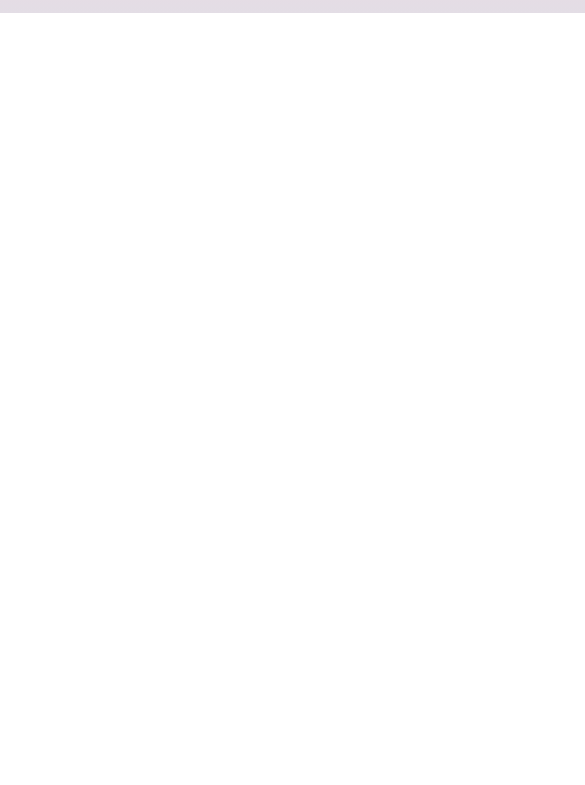
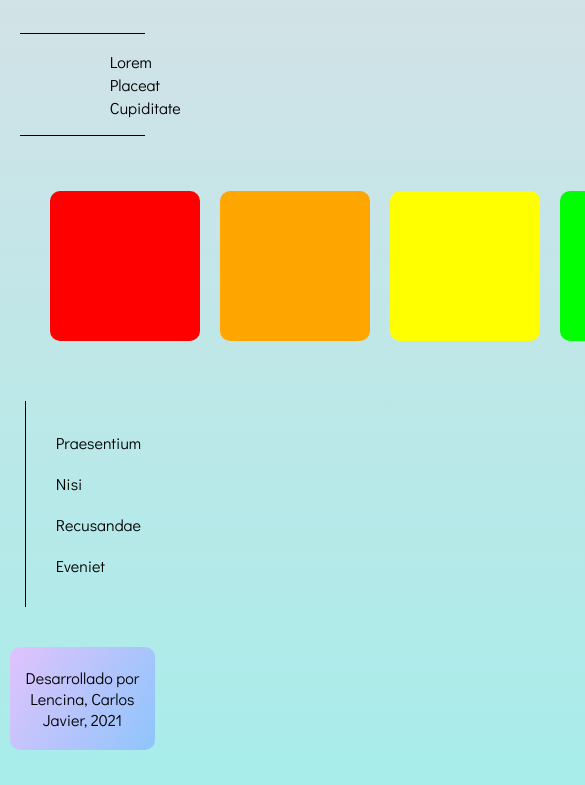
Before and after one commit to JavKhall/Colores-V2, a plain HTML site: page index.html in a window 390 px wide. Shown: the part 831-1616 px from the top of the page, 585 px wide, since content can reach past the window. Before the commit the page ends 844 px from the top, so only its background shows below. Drawn offline with Linux system fonts and the light colour scheme.

Commit message:
Se esta revisando la configuracion de la grilla para trabajar en la responsividad

```diff
--- a/estilos.css
+++ b/estilos.css
@@ -1,7 +1,7 @@
 * {
     box-sizing: border-box;
-    /* height: 100%;
-    width: 100%; */
+        /* height: 100%;
+        width: 100%; */
 }
 
 body {
@@ -11,22 +11,24 @@ body {
 
 .contenedor {
     display: grid;
+    width: 95%;
+    margin: 15px auto;
+    max-width: 1600px;
     gap: 5px;
-    grid-template-columns: repeat(3);
+    grid-template-columns: repeat(5, 1fr);
     grid-template-rows: repeat(4, auto);
     grid-template-areas:
-        "header     header      header"
-        "nav        nav         nav"
-        "section    section     aside"
-        "footer     footer      footer";
-    grid-auto-rows: min-content;
+        "header  header  header  header  header"
+        "nav     nav     nav     nav     nav"
+        "section section section section aside"
+        "footer  footer  footer  footer  footer";
 }
 
 /*CONFIGURACION DE HEADER*/
 .header {
     grid-area: header;
     display: block;
-    padding: 5px;
+    padding: 10px 30px;
     margin: 20px 0px;
     border-radius: 10px;
     background-image: linear-gradient(120deg, #e0c3fc 0%, #8ec5fc 100%);
@@ -157,10 +159,11 @@ SE ANIMA LA CAJA EN SI, TAMAÑO Y ROTACION */
 /*CONFIGURACION DE LA BARRA LATERAL*/
 .aside {
     grid-area: aside;
-    display: inline-block;
-    width: 100%;
+    display: flex;
+    width: 60%;
     margin: 15px;
     border-left: 1px solid;
+    position: left;
 }
 
 .aside__lista {
@@ -193,7 +196,38 @@ SE ANIMA LA CAJA EN SI, TAMAÑO Y ROTACION */
 }
 
 /* CONFIGURACION DE RESPONSIVIDAD DE LA PAGINA */
-@media screen and (max-width: 600px) {
+/* Small devices (landscape phones, 576px and up) */
+@media (max-width: 576px) {
+    .contenedor {
+        grid-template-areas:
+            "header     header"
+            "nav        nav"
+            "section    section"
+            "aside      aside"
+            "footer     footer";
+        grid-auto-rows: min-content;
+    }
+}
 
+/* Medium devices (tablets, 768px and up) */
+@media (max-width: 768px) {
+    .contenedor {
+        grid-template-areas:
+            "header     header"
+            "nav        nav"
+            "section    section"
+            "aside      aside"
+            "footer     footer";
+        grid-auto-rows: min-content;
+    }
+ }
 
-}
+/* Large devices (desktops, 992px and up) */
+@media (min-width: 992px) {
+
+ }
+
+/* X-Large devices (large desktops, 1200px and up) */
+@media (min-width: 1200px) {
+
+ }
--- a/index.html
+++ b/index.html
@@ -13,7 +13,7 @@
 <body class="contenedor">
     <header class="header">
         <h1>Colores Primarios y Secundarios</h1>
-		<h4>Realizar una página web con html 5 (es decir que cumpla los estándares de diseño)
+		<h4>Realizar una página web con HTML 5 (es decir que cumpla los estándares de diseño)
 			Que contenga un artículo que muestre 5 cuadros de diferentes colores todos alineados en una sola fila, debajo del cuadro poner un subtítulo que diga el color que se está observando.</h4>
     </header>
 
```
